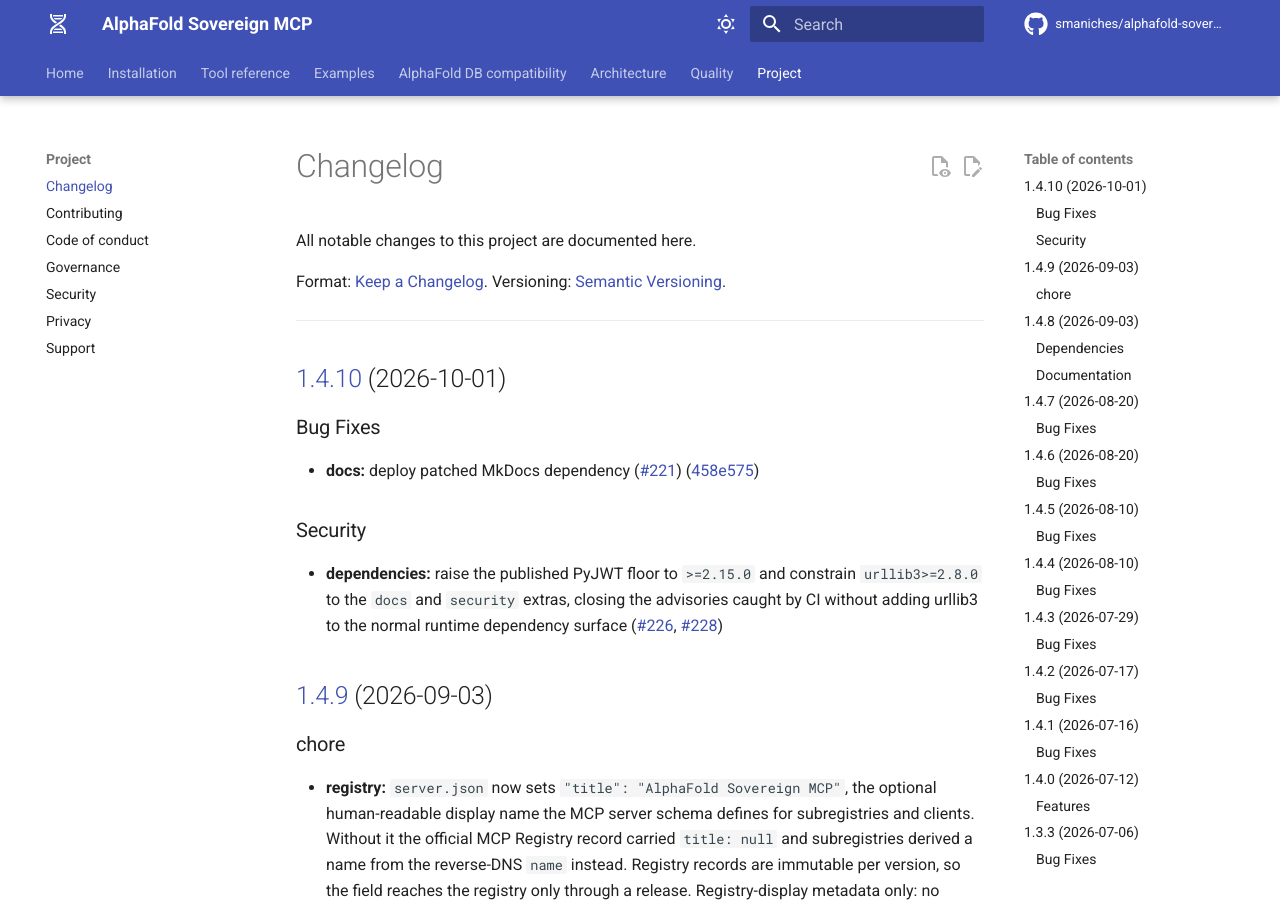
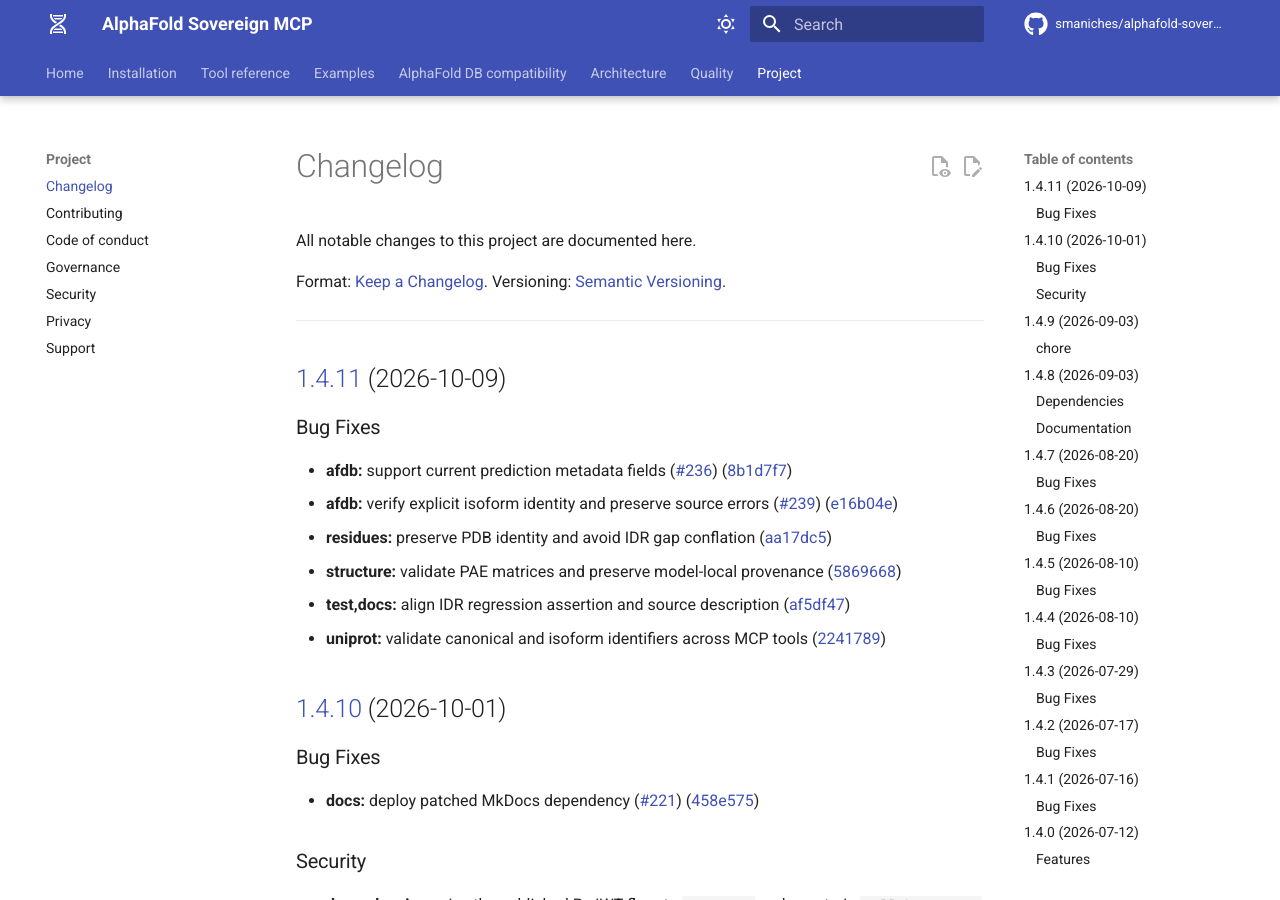
Before and after one commit to smaniches/alphafold-sovereign-mcp, an MkDocs documentation site: the page built from docs/changelog.md, in a window 1280 px wide and 900 px high. Built offline with MkDocs 1.6.1 and Material for MkDocs 9.7.7, drawn with Linux system fonts in a browser that asks for light colours; comment, search, counter and statistics services are not loaded.

Commit message:
chore(main): release 1.4.11

```diff
--- a/CHANGELOG.md
+++ b/CHANGELOG.md
@@ -6,6 +6,18 @@ Format: [Keep a Changelog](https://keepachangelog.com/en/1.1.0/).
 Versioning: [Semantic Versioning](https://semver.org/).
 
 ---
+
+## [1.4.11](https://github.com/smaniches/alphafold-sovereign-mcp/compare/v1.4.10...v1.4.11) (2026-10-09)
+
+
+### Bug Fixes
+
+* **afdb:** support current prediction metadata fields ([#236](https://github.com/smaniches/alphafold-sovereign-mcp/issues/236)) ([8b1d7f7](https://github.com/smaniches/alphafold-sovereign-mcp/commit/8b1d7f70228ce603294569e6124c7efcd12e0273))
+* **afdb:** verify explicit isoform identity and preserve source errors ([#239](https://github.com/smaniches/alphafold-sovereign-mcp/issues/239)) ([e16b04e](https://github.com/smaniches/alphafold-sovereign-mcp/commit/e16b04eb485fb1a53f0339a2b9e925bdc8073daf))
+* **residues:** preserve PDB identity and avoid IDR gap conflation ([aa17dc5](https://github.com/smaniches/alphafold-sovereign-mcp/commit/aa17dc5680c867f1689607c14a39ca1ab448c8e4))
+* **structure:** validate PAE matrices and preserve model-local provenance ([5869668](https://github.com/smaniches/alphafold-sovereign-mcp/commit/5869668a4c32dba3c958d6aa61226ffb6010c388))
+* **test,docs:** align IDR regression assertion and source description ([af5df47](https://github.com/smaniches/alphafold-sovereign-mcp/commit/af5df4740fb88865aa3b7869d407a738251c4d99))
+* **uniprot:** validate canonical and isoform identifiers across MCP tools ([2241789](https://github.com/smaniches/alphafold-sovereign-mcp/commit/224178970c125b87adfd1bb455cf67de63fce60b))
 
 ## [1.4.10](https://github.com/smaniches/alphafold-sovereign-mcp/compare/v1.4.9...v1.4.10) (2026-10-01)
 
--- a/pyproject.toml
+++ b/pyproject.toml
@@ -9,7 +9,7 @@ build-backend = "hatchling.build"
 
 [project]
 name = "alphafold-sovereign-mcp"
-version = "1.4.10"
+version = "1.4.11"
 description = "MCP server wrapping AlphaFold DB and 8 other biomedical data sources, with a local SQLite knowledge graph."
 readme = "README.md"
 license = {text = "Apache-2.0"}
--- a/server.json
+++ b/server.json
@@ -3,7 +3,7 @@
   "name": "io.github.smaniches/alphafold-sovereign-mcp",
   "title": "AlphaFold Sovereign MCP",
   "description": "MCP server for AlphaFold and 8 other biomedical data sources with a local SQLite knowledge graph",
-  "version": "1.4.10",
+  "version": "1.4.11",
   "repository": {
     "url": "https://github.com/smaniches/alphafold-sovereign-mcp",
     "source": "github"
@@ -12,7 +12,7 @@
     {
       "registryType": "pypi",
       "identifier": "alphafold-sovereign-mcp",
-      "version": "1.4.10",
+      "version": "1.4.11",
       "runtimeHint": "uvx",
       "transport": {
         "type": "stdio"
--- a/smithery.yaml
+++ b/smithery.yaml
@@ -16,7 +16,7 @@ description: >-
   must be reviewed by qualified humans before clinical use — see
   STATUS.md and LIMITATIONS.md.
 maturity: beta
-version: "1.4.10" # x-release-please-version
+version: "1.4.11" # x-release-please-version
 homepage: https://github.com/smaniches/alphafold-sovereign-mcp
 license: Apache-2.0
 author:
--- a/src/alphafold_sovereign/__init__.py
+++ b/src/alphafold_sovereign/__init__.py
@@ -11,7 +11,7 @@ Licensed under Apache 2.0.  See `LICENSE`.
 
 from __future__ import annotations
 
-__version__ = "1.4.10"  # x-release-please-version
+__version__ = "1.4.11"  # x-release-please-version
 __author__ = "Santiago Maniches"
 __author_email__ = "santiago@topologica.ai"
 __license__ = "Apache-2.0"
```
Also changed, not shown: README.md (+2 -2 lines), STATUS.md (+2 -2 lines), docs/installation.md (+1 -1 lines), .release-please-manifest.json, .zenodo.json, 2 other files.
